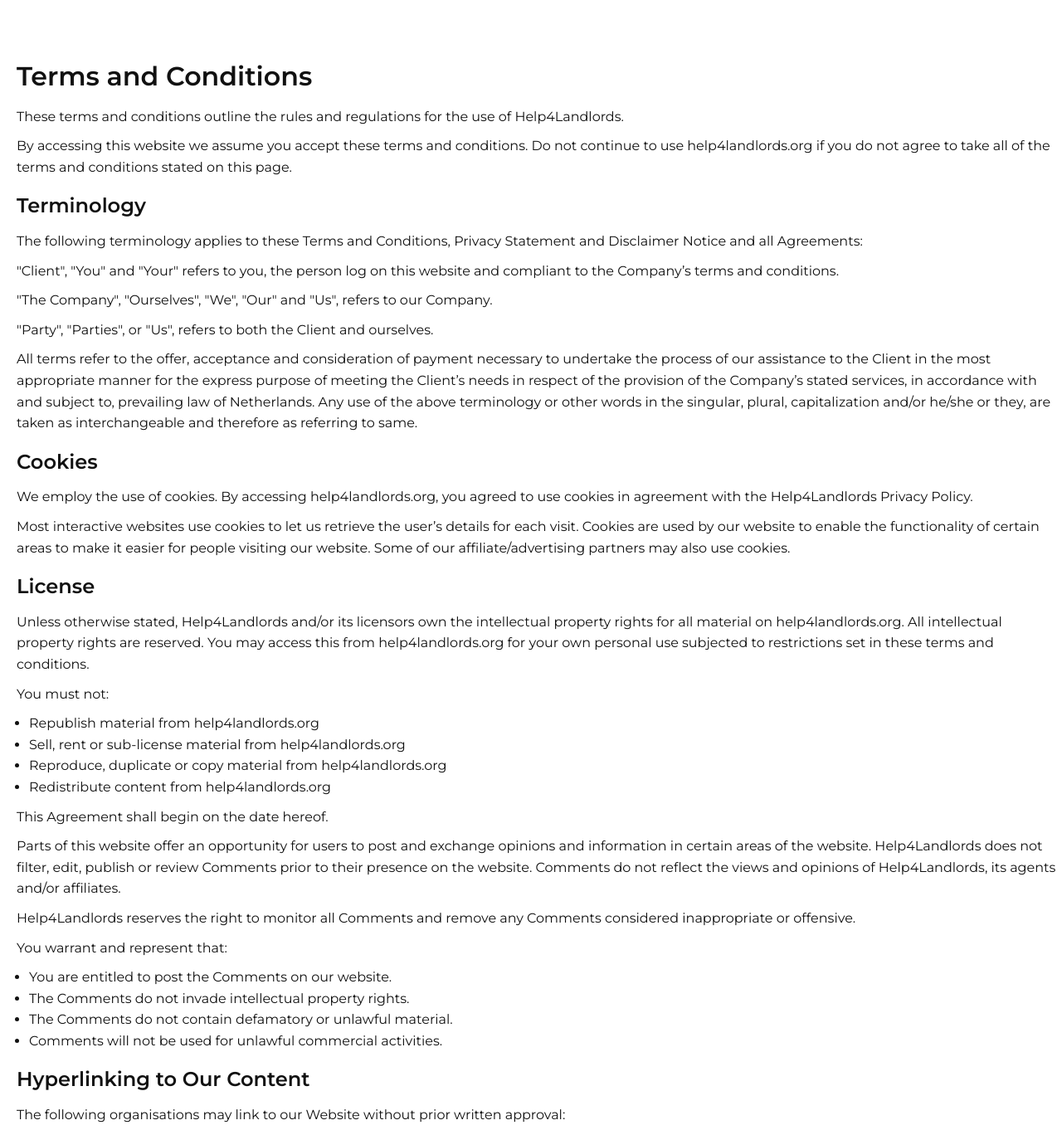
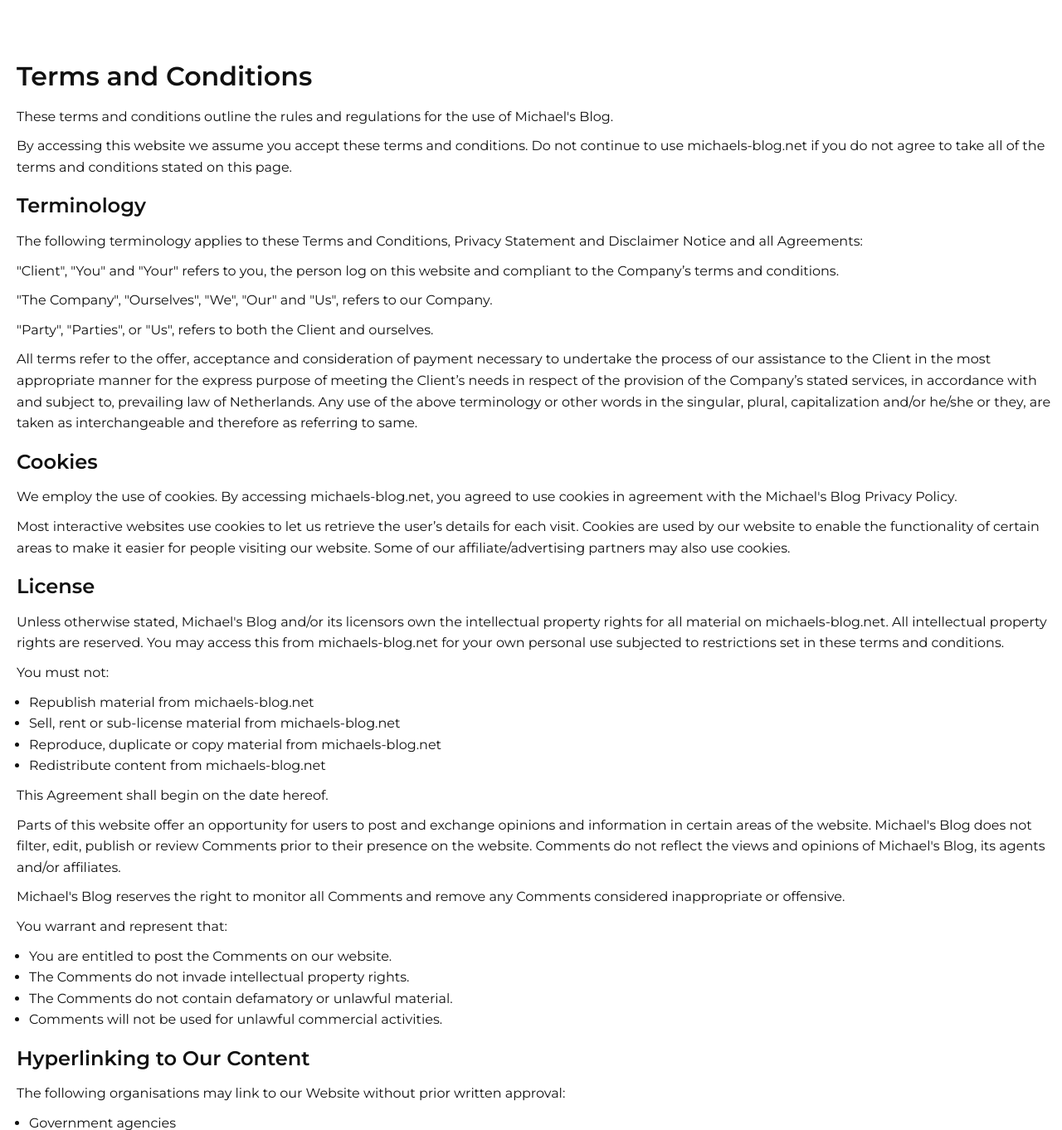
Before and after one commit to Tiger-Catori/Blogging-Website, a Flask app: page /terms in a window 1280 px wide. Shown: the part 70-1432 px from the top of the page at 83% size. Run offline with Flask 3, Linux system fonts and the light colour scheme; some libraries are stand-ins or nearby versions; some web fonts are replaced.

Commit message:
1st commit from new PC adding some tweaks and refactoring.

```diff
--- a/static/css/contact.css
+++ b/static/css/contact.css
@@ -18,11 +18,11 @@
 }
 
 .contact__box {
-    flex: 0 0 50%;
+    flex: 0 0 40%;
 }
 
 .maps__box {
-    flex: 0 0 50%;
+    flex: 0 0 60%;
 }
 
 .contact__list {
@@ -51,8 +51,8 @@
 
 .google__map {
     border: none;
-    width: 60rem;
-    /*width: 100%;*/
+    /*width: 60rem;*/
+    width: 100%;
     aspect-ratio: 16 / 9;
     border-radius: 8px;
     /*aspect-ratio: 9 / 16;*/
--- a/templates/privacy.html
+++ b/templates/privacy.html
@@ -7,7 +7,7 @@
 
         <p>
             This privacy policy applies between you, the User of this Website
-            and Help4Landlords, the owner and provider of this Website.
+            and Michael's Blog, the owner and provider of this Website.
         </p>
 
         <h4>Please read this privacy policy carefully.</h4>
@@ -21,7 +21,7 @@
 
         <h4>Data</h4>
         <p>
-            Collectively all information that you submit to Help4Landlords via
+            Collectively all information that you submit to Michael's Blog via
             the Website. This definition incorporates, where applicable, the
             definitions provided in the Data Protection Laws.
         </p>
@@ -49,7 +49,7 @@
         <h4>Scope of this Privacy Policy</h4>
 
         <p>
-            This privacy policy applies only to the actions of Help4Landlords
+            This privacy policy applies only to the actions of Michael's Blog
             and Users with respect to this Website. It does not extend to any
             websites that can be accessed from this Website including, but not
             limited to, any links we may provide to social media websites.
--- a/templates/terms.html
+++ b/templates/terms.html
@@ -5,13 +5,13 @@
 
     <p>
         These terms and conditions outline the rules and regulations for the use
-        of Help4Landlords.
+        of Michael's Blog.
     </p>
 
     <p>
         By accessing this website we assume you accept these terms and
-        conditions. Do not continue to use help4landlords.org if you do not
-        agree to take all of the terms and conditions stated on this page.
+        conditions. Do not continue to use michaels-blog.net if you do not agree
+        to take all of the terms and conditions stated on this page.
     </p>
 
     <h4>Terminology</h4>
@@ -46,9 +46,8 @@
     <h4>Cookies</h4>
 
     <p>
-        We employ the use of cookies. By accessing help4landlords.org, you
-        agreed to use cookies in agreement with the Help4Landlords Privacy
-        Policy.
+        We employ the use of cookies. By accessing michaels-blog.net, you agreed
+        to use cookies in agreement with the Michael's Blog Privacy Policy.
     </p>
 
     <p>
@@ -62,20 +61,20 @@
     <h4>License</h4>
 
     <p>
-        Unless otherwise stated, Help4Landlords and/or its licensors own the
-        intellectual property rights for all material on help4landlords.org. All
+        Unless otherwise stated, Michael's Blog and/or its licensors own the
+        intellectual property rights for all material on michaels-blog.net. All
         intellectual property rights are reserved. You may access this from
-        help4landlords.org for your own personal use subjected to restrictions
+        michaels-blog.net for your own personal use subjected to restrictions
         set in these terms and conditions.
     </p>
 
     <p>You must not:</p>
 
     <ul>
-        <li>Republish material from help4landlords.org</li>
-        <li>Sell, rent or sub-license material from help4landlords.org</li>
-        <li>Reproduce, duplicate or copy material from help4landlords.org</li>
-        <li>Redistribute content from help4landlords.org</li>
+        <li>Republish material from michaels-blog.net</li>
+        <li>Sell, rent or sub-license material from michaels-blog.net</li>
+        <li>Reproduce, duplicate or copy material from michaels-blog.net</li>
+        <li>Redistribute content from michaels-blog.net</li>
     </ul>
 
     <p>This Agreement shall begin on the date hereof.</p>
@@ -83,13 +82,13 @@
     <p>
         Parts of this website offer an opportunity for users to post and
         exchange opinions and information in certain areas of the website.
-        Help4Landlords does not filter, edit, publish or review Comments prior
+        Michael's Blog does not filter, edit, publish or review Comments prior
         to their presence on the website. Comments do not reflect the views and
-        opinions of Help4Landlords, its agents and/or affiliates.
+        opinions of Michael's Blog, its agents and/or affiliates.
     </p>
 
     <p>
-        Help4Landlords reserves the right to monitor all Comments and remove any
+        Michael's Blog reserves the right to monitor all Comments and remove any
         Comments considered inappropriate or offensive.
     </p>
 
```
